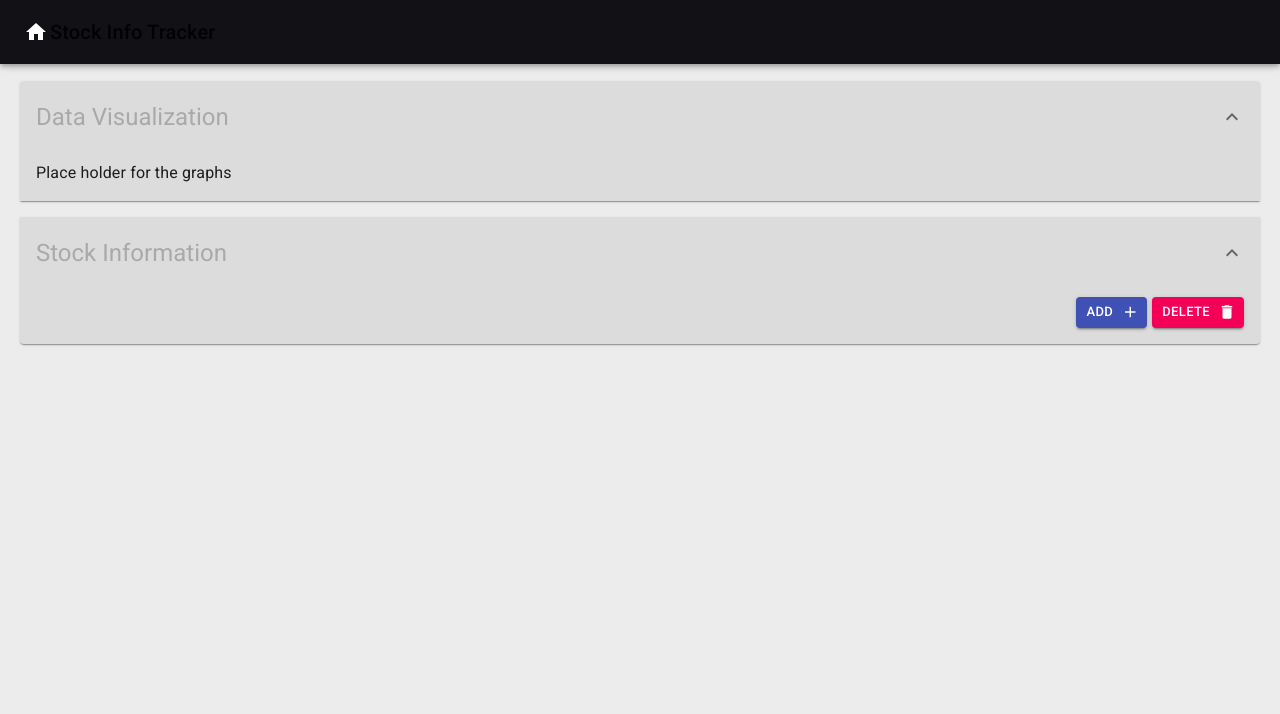
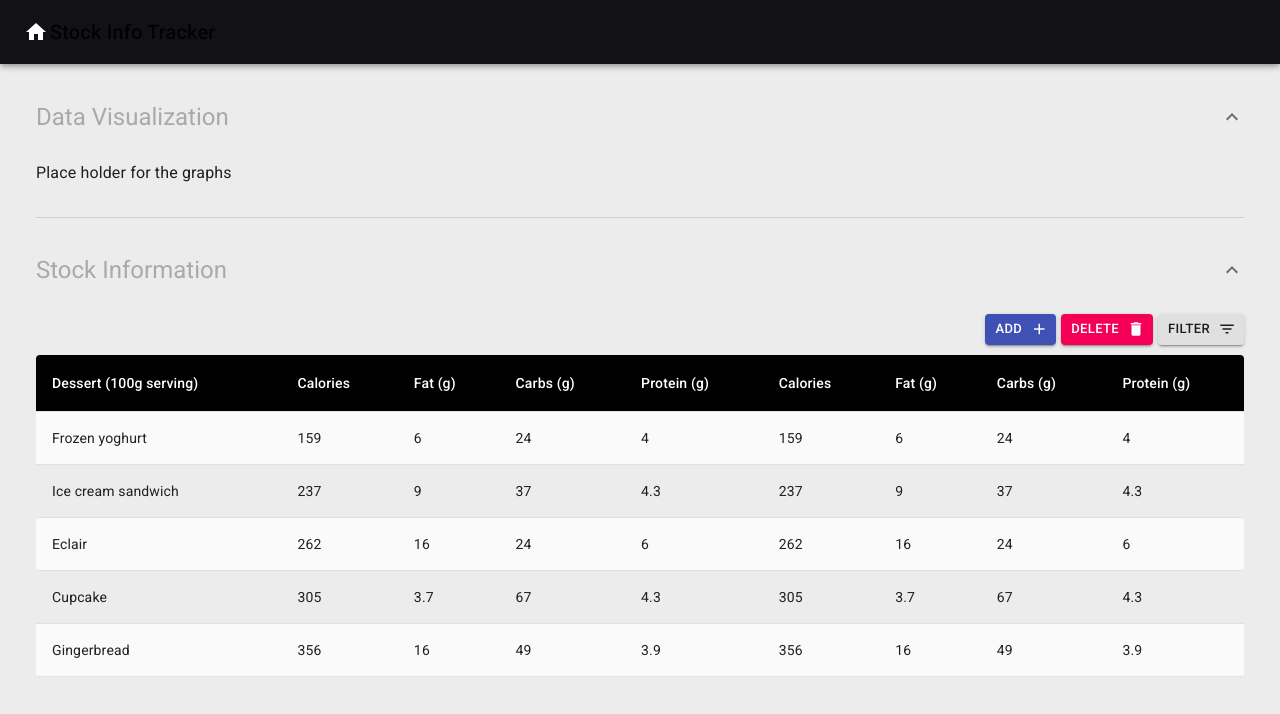
Before and after one commit to dheeraj0259/stock-info-tracker, a React (Create React App) app: page /stock-info-tracker/dashboard in a window 1280 px wide. Shown: the top 714 px of the page. Built offline with nearby package versions, Linux system fonts and the light colour scheme.

Commit message:
- added filter drawer template - added table template

```diff
--- a/package.json
+++ b/package.json
@@ -10,6 +10,7 @@
     "@testing-library/react": "^9.4.0",
     "@testing-library/user-event": "^7.2.1",
     "axios": "^0.19.2",
+    "material-table": "^1.57.2",
     "node-sass": "^4.13.1",
     "react": "^16.12.0",
     "react-dom": "^16.12.0",
--- a/src/Pages/Home.jsx
+++ b/src/Pages/Home.jsx
@@ -8,24 +8,41 @@ import {
   Typography,
   Button,
   Grow,
+  Divider,
   Icon
 } from "@material-ui/core";
 import ExpandMoreIcon from "@material-ui/icons/ExpandMore";
+import FilterListIcon from "@material-ui/icons/FilterList";
+
+import Stocktable from "../components/StockTable";
+import FilterDrawer from "../components/FilterDrawer";
 
 class Home extends Component {
+  constructor() {
+    super();
+    this.state = { showFilter: false };
+  }
+
   componentDidMount() {
     const { history, userAccess } = this.props;
     //  if (!userAccess) history.push("/stock-info-tracker/signin");
   }
 
   render() {
+    const { showFilter } = this.state;
     return (
       <Grid container style={{ marginTop: 50 }}>
+        <Grid item>
+          <FilterDrawer
+            showFilter={showFilter}
+            closeDrawer={() => this.setState({ showFilter: false })}
+          />
+        </Grid>
         <Grid item md={12} style={{ padding: "0 20px 0 20px" }}>
-          <Grow in timeout={500}>
+          <Grow in style={{ transformOrigin: "0 0 0" }} timeout={500}>
             <ExpansionPanel
               defaultExpanded
-              style={{ backgroundColor: "#80808026" }}
+              style={{ backgroundColor: "transparent", boxShadow: "none" }}
             >
               <ExpansionPanelSummary
                 expandIcon={<ExpandMoreIcon />}
@@ -41,10 +58,11 @@ class Home extends Component {
               </ExpansionPanelDetails>
             </ExpansionPanel>
           </Grow>
+          <Divider variant="middle" />
           <Grow in style={{ transformOrigin: "0 0 0" }} timeout={1000}>
             <ExpansionPanel
               defaultExpanded
-              style={{ backgroundColor: "#80808026" }}
+              style={{ backgroundColor: "transparent", boxShadow: "none" }}
             >
               <ExpansionPanelSummary
                 expandIcon={<ExpandMoreIcon />}
@@ -57,6 +75,7 @@ class Home extends Component {
               </ExpansionPanelSummary>
               <ExpansionPanelDetails>
                 <Grid container justify="flex-end">
+                  <Grid item>
                     <Button
                       variant="contained"
                       size="small"
@@ -75,6 +94,20 @@ class Home extends Component {
                     >
                       DELETE
                     </Button>
+                    <Button
+                      variant="contained"
+                      size="small"
+                      color="inherit"
+                      endIcon={<FilterListIcon />}
+                      style={{ marginLeft: 5 }}
+                      onClick={() => this.setState({ showFilter: true })}
+                    >
+                      Filter
+                    </Button>
+                  </Grid>
+                  <Grid item xs={12} style={{ marginTop: 10 }}>
+                    <Stocktable />
+                  </Grid>
                 </Grid>
               </ExpansionPanelDetails>
             </ExpansionPanel>
--- /dev/null
+++ b/src/components/FilterDrawer.jsx
@@ -0,0 +1,52 @@
+import React, { Component } from "react";
+import {
+  Drawer,
+  List,
+  Divider,
+  ListItem,
+  ListItemIcon,
+  ListItemText
+} from "@material-ui/core";
+import InboxIcon from "@material-ui/icons/MoveToInbox";
+import MailIcon from "@material-ui/icons/Mail";
+
+class FilterDrawer extends Component {
+  render() {
+    const { showFilter, closeDrawer } = this.props;
+    const sideList = () => (
+      <div role="presentation" style={{ width: 250 }}>
+        <List>
+          {["Inbox", "Starred", "Send email", "Drafts"].map((text, index) => (
+            <ListItem button key={text}>
+              <ListItemIcon>
+                {index % 2 === 0 ? <InboxIcon /> : <MailIcon />}
+              </ListItemIcon>
+              <ListItemText primary={text} />
+            </ListItem>
+          ))}
+        </List>
+        <Divider />
+        <List>
+          {["All mail", "Trash", "Spam"].map((text, index) => (
+            <ListItem button key={text}>
+              <ListItemIcon>
+                {index % 2 === 0 ? <InboxIcon /> : <MailIcon />}
+              </ListItemIcon>
+              <ListItemText primary={text} />
+            </ListItem>
+          ))}
+        </List>
+      </div>
+    );
+
+    return (
+      <div>
+        <Drawer open={showFilter} onClose={closeDrawer}>
+          {sideList()}
+        </Drawer>
+      </div>
+    );
+  }
+}
+
+export default FilterDrawer;
--- /dev/null
+++ b/src/components/StockTable.jsx
@@ -0,0 +1,89 @@
+import React from "react";
+import { withStyles, makeStyles } from "@material-ui/core/styles";
+import Table from "@material-ui/core/Table";
+import TableBody from "@material-ui/core/TableBody";
+import TableCell from "@material-ui/core/TableCell";
+import TableContainer from "@material-ui/core/TableContainer";
+import TableHead from "@material-ui/core/TableHead";
+import TableRow from "@material-ui/core/TableRow";
+import Paper from "@material-ui/core/Paper";
+
+const StyledTableCell = withStyles(theme => ({
+  head: {
+    backgroundColor: theme.palette.common.black,
+    color: theme.palette.common.white
+  },
+  body: {
+    fontSize: 14
+  }
+}))(TableCell);
+
+const StyledTableRow = withStyles(theme => ({
+  root: {
+    "&:nth-of-type(odd)": {
+      backgroundColor: theme.palette.background.default
+    }
+  }
+}))(TableRow);
+
+function createData(name, calories, fat, carbs, protein) {
+  return { name, calories, fat, carbs, protein };
+}
+
+const rows = [
+  createData("Frozen yoghurt", 159, 6.0, 24, 4.0),
+  createData("Ice cream sandwich", 237, 9.0, 37, 4.3),
+  createData("Eclair", 262, 16.0, 24, 6.0),
+  createData("Cupcake", 305, 3.7, 67, 4.3),
+  createData("Gingerbread", 356, 16.0, 49, 3.9)
+];
+
+const useStyles = makeStyles({
+  table: {
+    minWidth: 700
+  }
+});
+
+export default function CustomizedTables() {
+  const classes = useStyles();
+
+  return (
+    <TableContainer
+      component={Paper}
+      style={{ backgroundColor: "transparent", boxShadow: "none" }}
+    >
+      <Table className={classes.table} aria-label="customized table">
+        <TableHead>
+          <TableRow>
+            <StyledTableCell>Dessert (100g serving)</StyledTableCell>
+            <StyledTableCell>Calories</StyledTableCell>
+            <StyledTableCell>Fat&nbsp;(g)</StyledTableCell>
+            <StyledTableCell>Carbs&nbsp;(g)</StyledTableCell>
+            <StyledTableCell>Protein&nbsp;(g)</StyledTableCell>
+            <StyledTableCell>Calories</StyledTableCell>
+            <StyledTableCell>Fat&nbsp;(g)</StyledTableCell>
+            <StyledTableCell>Carbs&nbsp;(g)</StyledTableCell>
+            <StyledTableCell>Protein&nbsp;(g)</StyledTableCell>
+          </TableRow>
+        </TableHead>
+        <TableBody>
+          {rows.map(row => (
+            <StyledTableRow key={row.name}>
+              <StyledTableCell component="th" scope="row">
+                {row.name}
+              </StyledTableCell>
+              <StyledTableCell>{row.calories}</StyledTableCell>
+              <StyledTableCell>{row.fat}</StyledTableCell>
+              <StyledTableCell>{row.carbs}</StyledTableCell>
+              <StyledTableCell>{row.protein}</StyledTableCell>
+              <StyledTableCell>{row.calories}</StyledTableCell>
+              <StyledTableCell>{row.fat}</StyledTableCell>
+              <StyledTableCell>{row.carbs}</StyledTableCell>
+              <StyledTableCell>{row.protein}</StyledTableCell>
+            </StyledTableRow>
+          ))}
+        </TableBody>
+      </Table>
+    </TableContainer>
+  );
+}
```
Also changed, not shown: 1 other file (tests, documents, lock files or other folders). Lines whose indentation alone changed are shown as unchanged.
